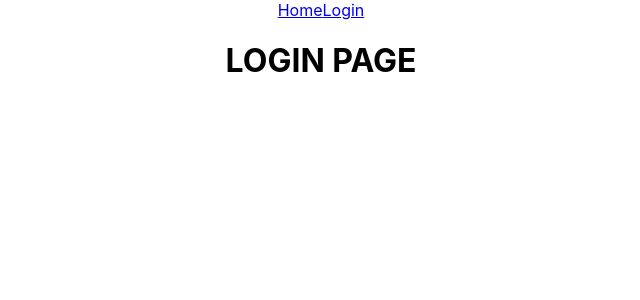
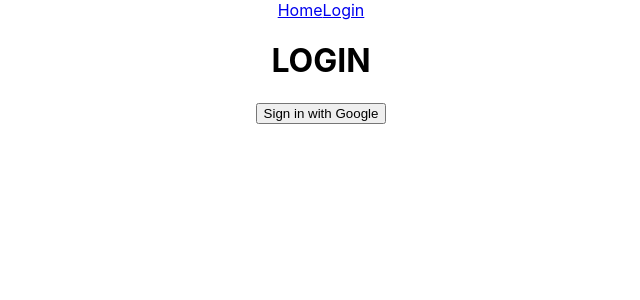
Before and after one commit to UBRO32BIT/zucc-media, a React (Create React App) app: page /login in a window 1280 px wide. Shown: the top 300 px of the page, without its empty margins (319-959 px from the left). Built offline with nearby package versions, Linux system fonts and the light colour scheme; no server answers.

Commit message:
added simple authentication with google account

```diff
--- a/package.json
+++ b/package.json
@@ -10,8 +10,10 @@
     "@types/node": "^16.18.69",
     "@types/react": "^18.2.47",
     "@types/react-dom": "^18.2.18",
+    "firebase": "^10.7.1",
     "react": "^18.2.0",
     "react-dom": "^18.2.0",
+    "react-firebase-hooks": "^5.1.1",
     "react-router-dom": "^6.21.1",
     "react-scripts": "5.0.1",
     "typescript": "^4.9.5",
--- a/src/components/Navbar.tsx
+++ b/src/components/Navbar.tsx
@@ -1,9 +1,22 @@
-import {Link} from "react-router-dom"
+import { Link } from "react-router-dom"
+import { auth } from "../config/firebase";
+import { useAuthState } from "react-firebase-hooks/auth"
+import { signOut } from "firebase/auth";
 export const Navbar = () => {
+    const [user] = useAuthState(auth);
+
+    const logout = async () => {
+        await signOut(auth);
+    }
+
     return (
     <div>
-        <Link to="/">Home</Link>
-        <Link to="/login">Login</Link>
+        <div>
+            <Link to="/">Home</Link>
+            {!user && <Link to="/login">Login</Link>}
+        </div>
+        {user?.displayName}
+        {user && <button onClick={logout}>Logout</button>}
     </div>
     );
 }
--- /dev/null
+++ b/src/config/firebase.ts
@@ -0,0 +1,25 @@
+// Import the functions you need from the SDKs you need
+import { initializeApp } from "firebase/app";
+import { GoogleAuthProvider, getAuth } from "firebase/auth";
+import { getAnalytics } from "firebase/analytics";
+// TODO: Add SDKs for Firebase products that you want to use
+// https://firebase.google.com/docs/web/setup#available-libraries
+
+// Your web app's Firebase configuration
+// For Firebase JS SDK v7.20.0 and later, measurementId is optional
+const firebaseConfig = {
+  apiKey: "AIzaSyBPk_KKa4UYaU4nQ6i0hlPqzha6Oidr_JI",
+  authDomain: "zucc-media.firebaseapp.com",
+  projectId: "zucc-media",
+  storageBucket: "zucc-media.appspot.com",
+  messagingSenderId: "719888831090",
+  appId: "1:719888831090:web:af669e1ad7963efbc6e8eb",
+  measurementId: "G-FC8XPXM95S"
+};
+
+// Initialize Firebase
+const app = initializeApp(firebaseConfig);
+const analytics = getAnalytics(app);
+
+export const auth = getAuth(app);
+export const provider = new GoogleAuthProvider();
--- a/src/pages/Login.tsx
+++ b/src/pages/Login.tsx
@@ -1,7 +1,17 @@
+import { useNavigate } from "react-router-dom";
+import { auth, provider } from "../config/firebase";
+import { signInWithPopup } from "firebase/auth";
+
 export const Login = () => {
+    const navigate = useNavigate();
+    const signInWithGoogle = async () => {
+        const result = await signInWithPopup(auth, provider);
+        navigate("/");
+    };
     return (
         <>
-            <h1>LOGIN PAGE</h1>
+            <h1>LOGIN</h1>
+            <button onClick={signInWithGoogle}>Sign in with Google</button>
         </>
     );
 }
--- a/src/pages/Main.tsx
+++ b/src/pages/Main.tsx
@@ -1,3 +1,5 @@
+import { auth } from "../config/firebase";
+
 export const Main = () => {
     return (
         <>
```
Also changed, not shown: 1 other file (tests, documents, lock files or other folders).
